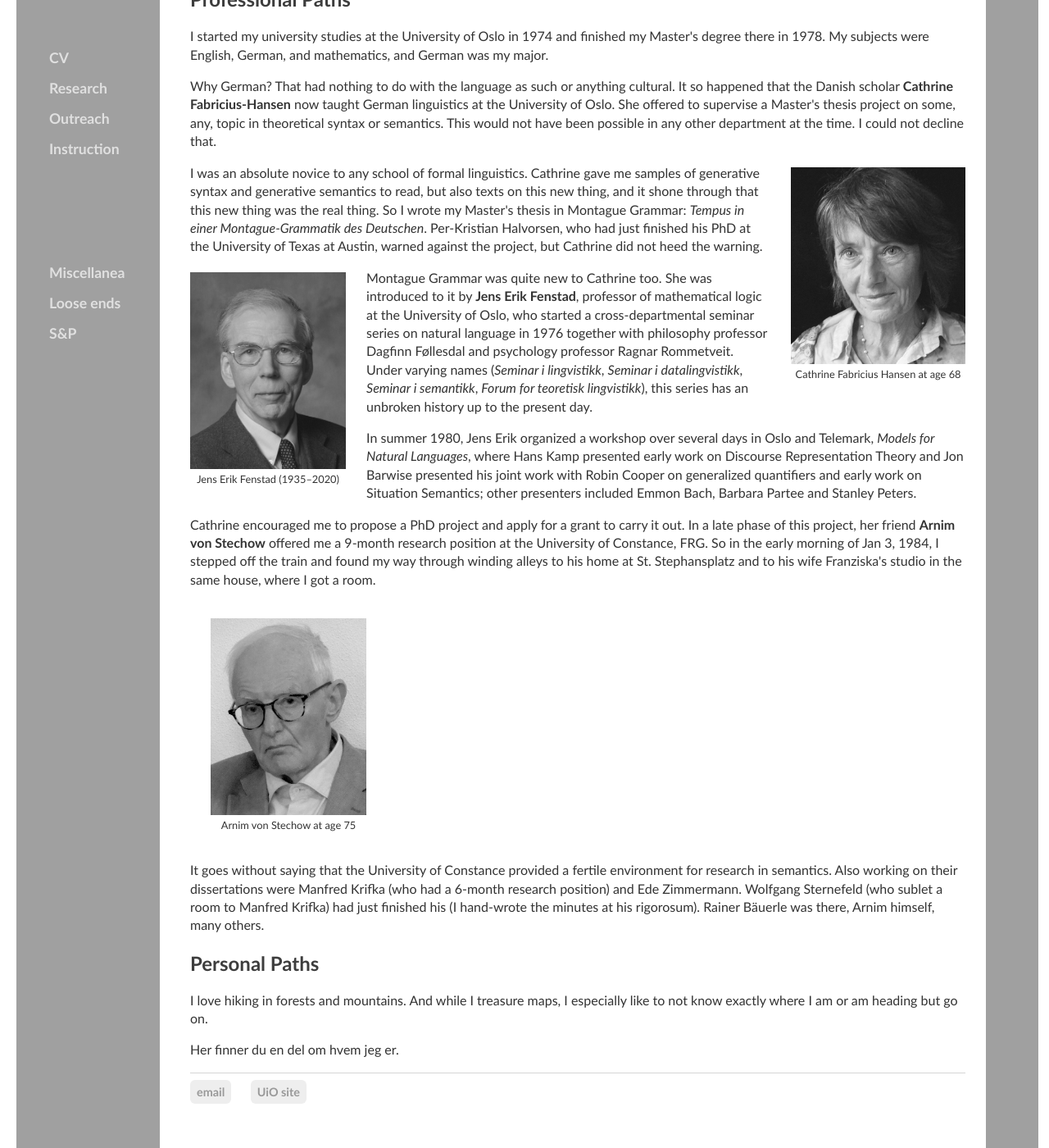
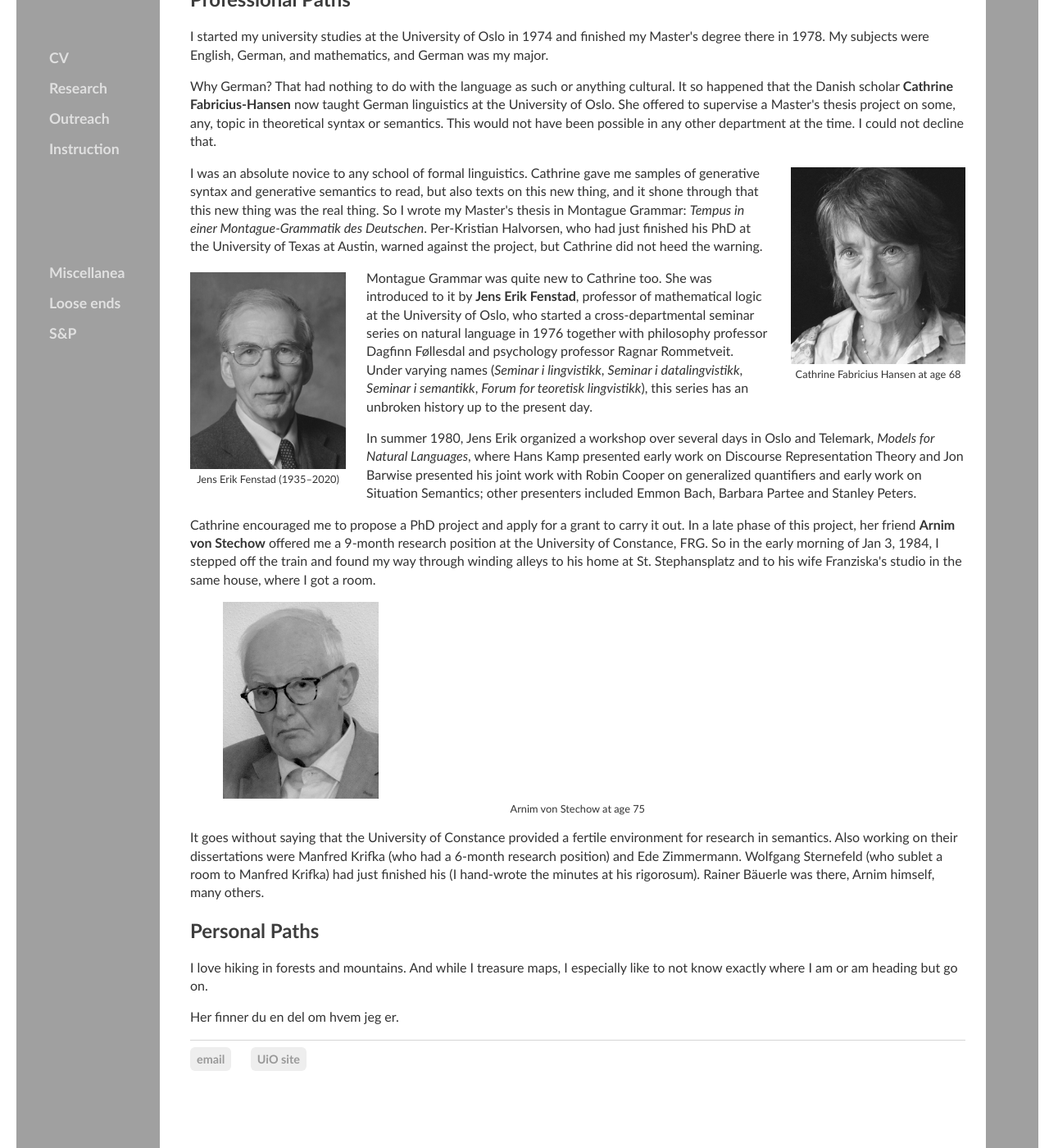
Before and after one commit to kjelljs/kjelljs.github.io, a Jekyll site: the page built from about/index.html, in a window 1280 px wide and 1400 px high, scrolled down 429 px. Shown: the whole window at 82% size. Built offline with Jekyll 4.4.1, drawn with Linux system fonts in a browser that asks for light colours.

Commit message:
Update main.css

```diff
--- a/css/main.css
+++ b/css/main.css
@@ -126,16 +126,6 @@ p {
     padding-top: 4px;
     margin: auto;
 }
-.midfig {
-    border: 1px solid none;
-    padding-left: 25px;
-    padding-right: 25px;
-    padding-bottom: 4px;
-    padding-top: 4px;
-    display: inline-block;
-    margin-left: auto;
-    margin-right: auto;
-}
 ul {
     font-family: Optima, Candara, Calibri, Arial, sans-serif;
     list-style: none;
```
